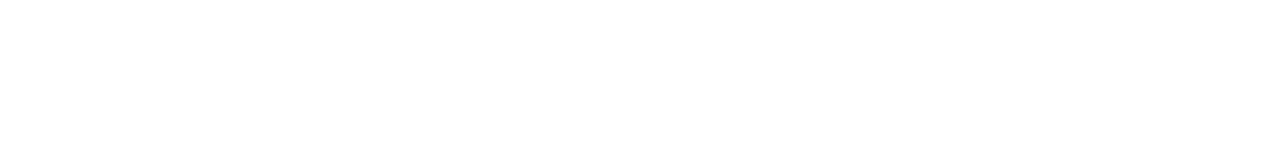
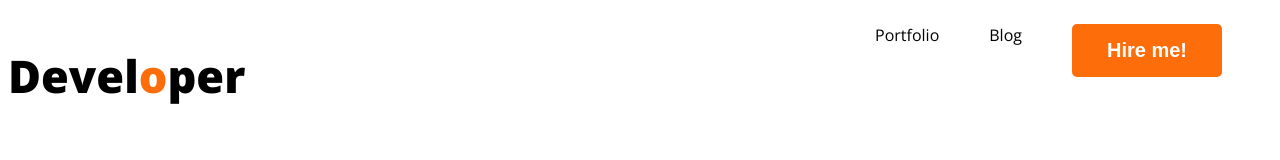
Before and after one commit to mirzawajihali/webdeveloper-portfolio, a plain HTML site: page index.html in a window 1280 px wide. Drawn offline with nearby package versions, Linux system fonts and the light colour scheme.

Commit message:
added nav

```diff
--- /dev/null
+++ b/Styles/portfolio.css
@@ -0,0 +1,51 @@
+/* nav related style  */
+
+
+body{
+    font-family: "Open Sans", serif;
+}
+
+nav{
+    display: flex;
+    justify-content: space-between;
+}
+
+.nav-title{
+    color:black;
+    font-family: open Sans;
+    font-size: 45px;
+    font-style: normal;
+    font-weight: 800;
+    line-height: normal;
+}
+
+.text-primary{
+    color: #FD6E0A;
+
+}
+
+nav> ul{
+    display: flex;
+}
+
+nav li {
+    list-style: none;
+    margin-right: 50px;
+
+}
+
+a{
+    text-decoration: none;
+    color: black;
+}
+
+.btn-primary{
+    border-radius: 5px;
+    background-color: #FD6E0A;
+    padding: 15px 35px;
+    border: 0;
+    color: white;
+    font-weight: 700;
+    font-size: 20px;
+
+}
--- a/index.html
+++ b/index.html
@@ -4,12 +4,24 @@
     <meta charset="UTF-8">
     <meta name="viewport" content="width=device-width, initial-scale=1.0">
     <title>Developer Portfolio</title>
+    <link rel="preconnect" href="https://fonts.googleapis.com">
+<link rel="preconnect" href="https://fonts.gstatic.com" crossorigin>
+<link href="https://fonts.googleapis.com/css2?family=Open+Sans:ital,wght@0,300..800;1,300..800&display=swap" rel="stylesheet">
+    <link rel="stylesheet" href="Styles/portfolio.css">
 </head>
 <body>
     <header>
 
     </header>
     <main>
+        <nav>
+            <h2 class="nav-title">Devel<span class="text-primary">o</span>per</h2>
+            <ul>
+                <li><a href="">Portfolio</a></li>
+                <li><a href="">Blog</a></li>
+                <li><Button class="btn-primary">Hire me!</Button></li>
+            </ul>
+        </nav>
 
     </main>
     <footer>
```
